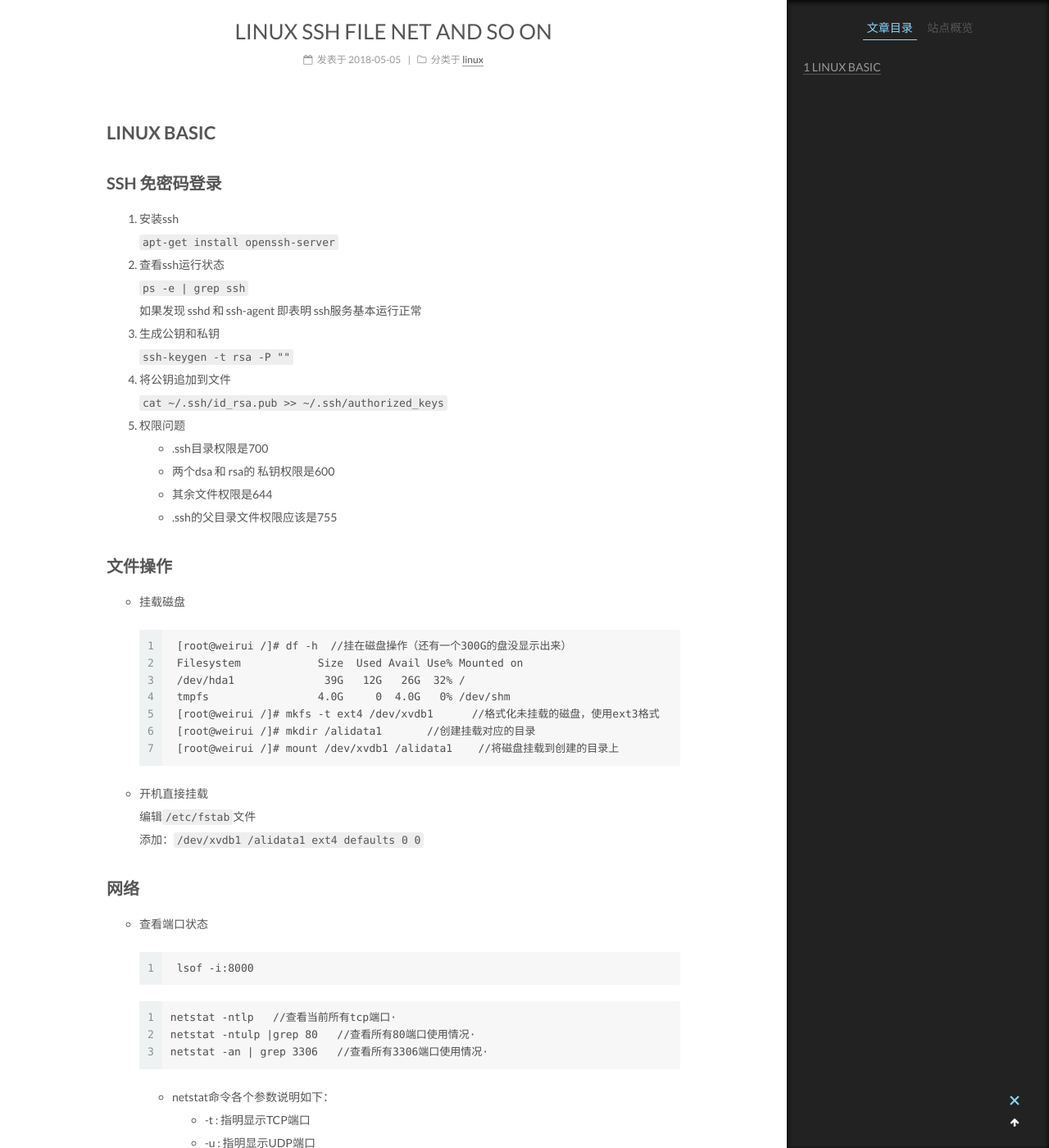
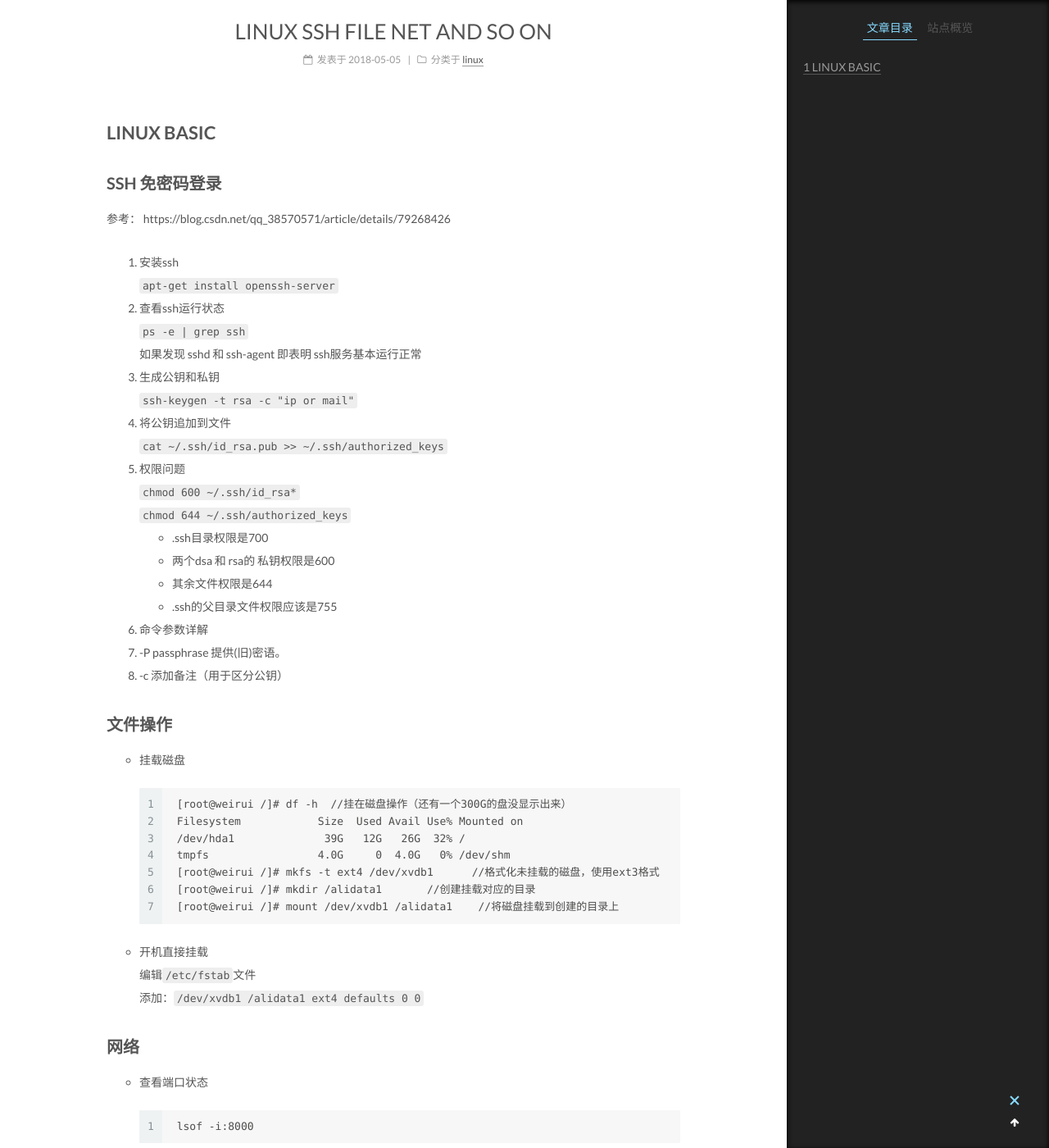
Before and after one commit to WeekiXu/docs, a Jekyll site: the page built from _posts/2018-05-05-linux-basic.md, in a window 1280 px wide and 1400 px high, scrolled down 358 px. Shown: the whole window at 82% size. Built offline with Jekyll 4.4.1, drawn with Linux system fonts in a browser that asks for light colours.

Commit message:
update linux ssh

```diff
--- a/_posts/2018-05-05-linux-basic.md
+++ b/_posts/2018-05-05-linux-basic.md
@@ -13,20 +13,27 @@ tags:
 # LINUX BASIC
 
 ## SSH 免密码登录
+参考： https://blog.csdn.net/qq_38570571/article/details/79268426
+
 1. 安装ssh
 `apt-get install openssh-server`
 1. 查看ssh运行状态
 `ps -e | grep ssh`
 如果发现 sshd 和 ssh-agent 即表明 ssh服务基本运行正常
 1. 生成公钥和私钥
-`ssh-keygen -t rsa -P ""`
+`ssh-keygen -t rsa -c "ip or mail"`
 1. 将公钥追加到文件
 `cat ~/.ssh/id_rsa.pub >> ~/.ssh/authorized_keys`
 1. 权限问题
+`chmod 600 ~/.ssh/id_rsa*`
+`chmod 644 ~/.ssh/authorized_keys`
    * .ssh目录权限是700
    *  两个dsa 和 rsa的 私钥权限是600
    *  其余文件权限是644
    * .ssh的父目录文件权限应该是755
+1. 命令参数详解
+  1. -P passphrase  提供(旧)密语。
+  1. -c 添加备注（用于区分公钥）
 
 ## 文件操作
  * 挂载磁盘
```
